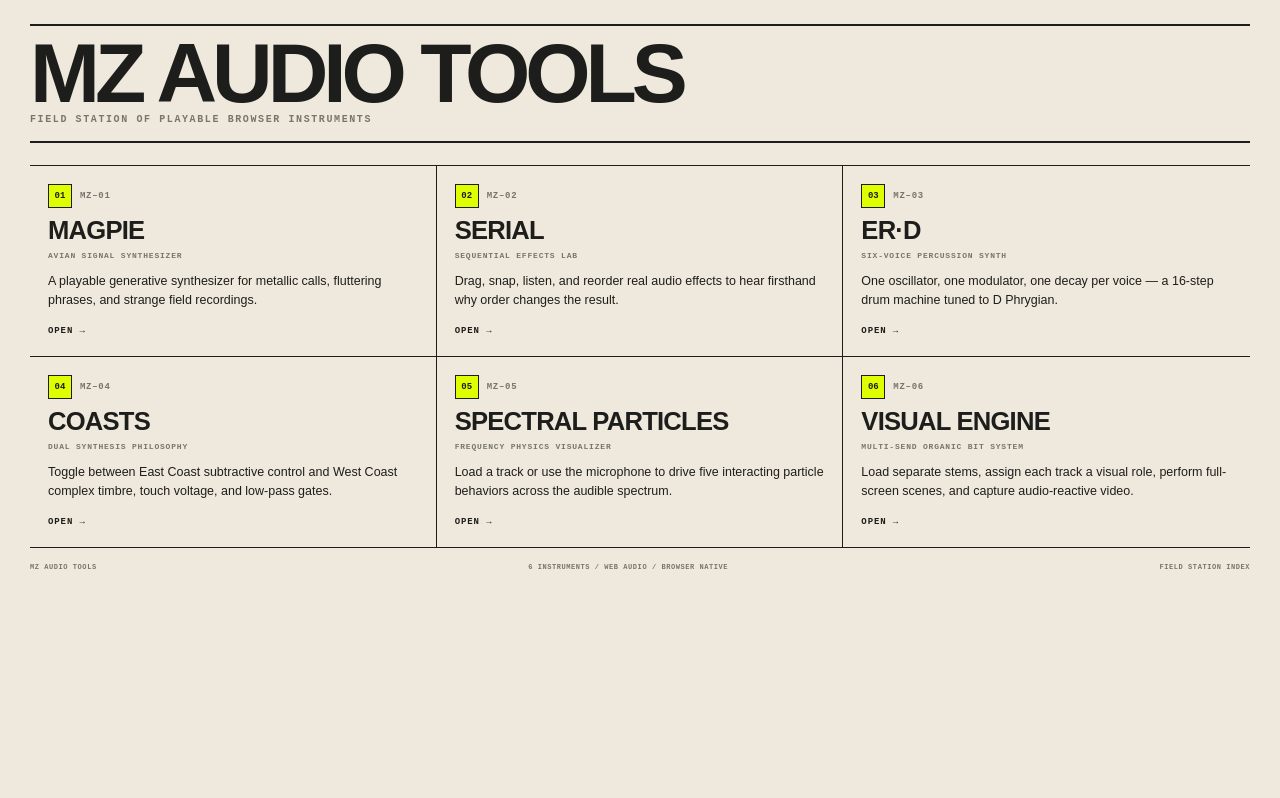
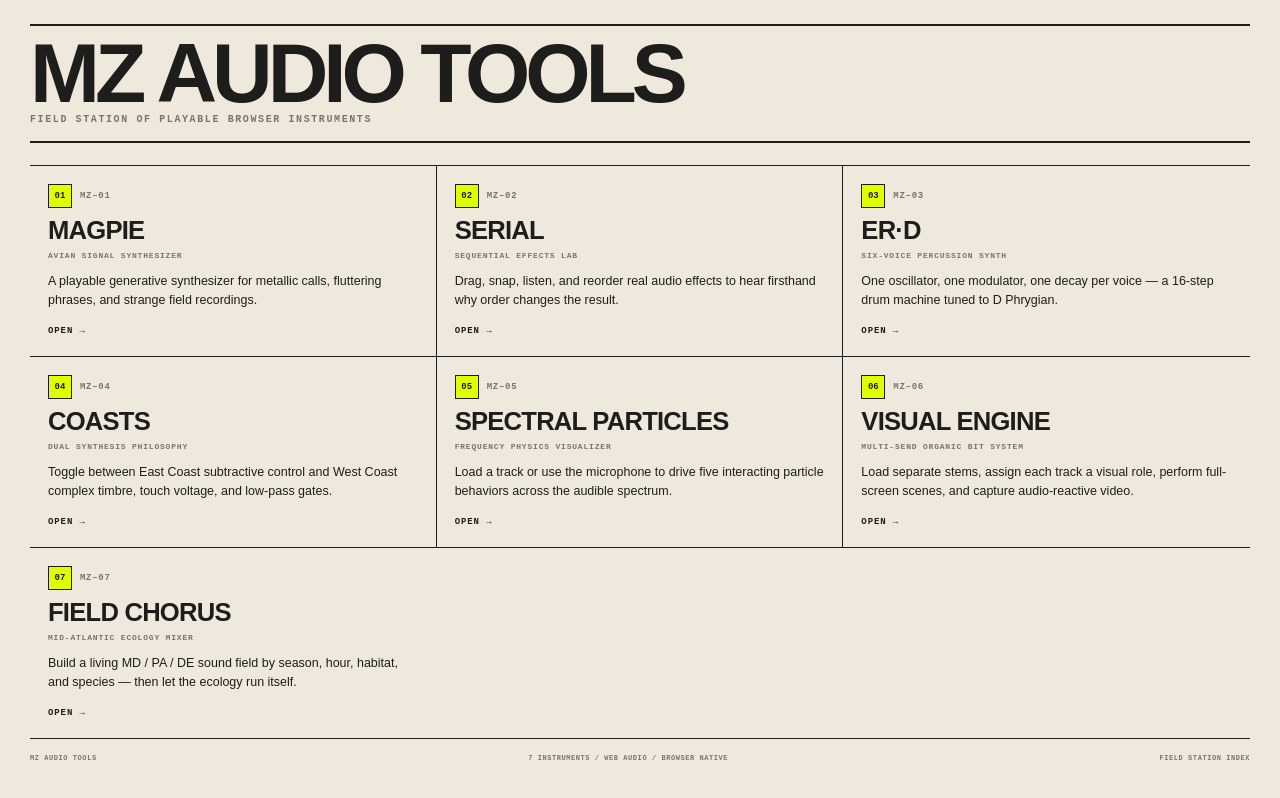
Before and after one commit to matchzimmerman/mz-audio-tools, a Next.js app: page / in a window 1280 px wide. Built offline with nearby package versions, Linux system fonts and the light colour scheme.

Commit message:
Add Field Chorus to MZ Audio Tools index

```diff
--- a/app/page.tsx
+++ b/app/page.tsx
@@ -49,6 +49,14 @@ const UNITS = [
     description: "Load separate stems, assign each track a visual role, perform full-screen scenes, and capture audio-reactive video.",
     href: "/visual-engine/index.html",
   },
+  {
+    id: "07",
+    plate: "MZ–07",
+    name: "FIELD CHORUS",
+    tagline: "MID-ATLANTIC ECOLOGY MIXER",
+    description: "Build a living MD / PA / DE sound field by season, hour, habitat, and species — then let the ecology run itself.",
+    href: "/field-chorus",
+  },
 ];
 
 export default function IndexPage() {
@@ -77,7 +85,7 @@ export default function IndexPage() {
 
       <footer className="mz-foot">
         <span>MZ AUDIO TOOLS</span>
-        <span>6 INSTRUMENTS / WEB AUDIO / BROWSER NATIVE</span>
+        <span>7 INSTRUMENTS / WEB AUDIO / BROWSER NATIVE</span>
         <span>FIELD STATION INDEX</span>
       </footer>
     </main>
@@ -93,10 +101,10 @@ const STYLES = `
 .mz-masthead p{ margin:8px 0 0; font:700 10px/1 monospace; letter-spacing:.16em; color:var(--muted); }
 
 .mz-units{ display:grid; grid-template-columns:repeat(3,1fr); border-top:1.5px solid var(--ink); border-bottom:1.5px solid var(--ink); }
-.mz-unit{ display:flex; flex-direction:column; gap:8px; min-width:0; padding:18px 18px 20px; border-right:1px solid var(--ink);
+.mz-unit{ display:flex; flex-direction:column; gap:8px; min-width:0; padding:18px 18px 20px; border-right:1px solid var(--ink); border-bottom:1px solid var(--ink);
   text-decoration:none; color:var(--ink); transition:background .14s ease; }
 .mz-unit:nth-child(3n){ border-right:0; }
-.mz-unit:nth-child(-n+3){ border-bottom:1px solid var(--ink); }
+.mz-unit:last-child{ border-right:0; border-bottom:0; }
 .mz-unit:hover, .mz-unit:focus-visible{ background:var(--paper-light); }
 .mz-unit:focus-visible{ outline:3px solid var(--acid); outline-offset:-3px; }
 .mz-unit-head{ display:flex; align-items:center; gap:8px; }
@@ -112,9 +120,8 @@ const STYLES = `
 @media(max-width:1100px){
   .mz-units{ grid-template-columns:repeat(2,1fr); }
   .mz-unit:nth-child(3n){ border-right:1px solid var(--ink); }
-  .mz-unit{ border-bottom:1px solid var(--ink); }
   .mz-unit:nth-child(2n){ border-right:0; }
-  .mz-unit:nth-last-child(-n+2){ border-bottom:0; }
+  .mz-unit:last-child{ border-right:0; border-bottom:0; }
 }
 @media(max-width:650px){
   .mz-index{ padding:16px; }
```
